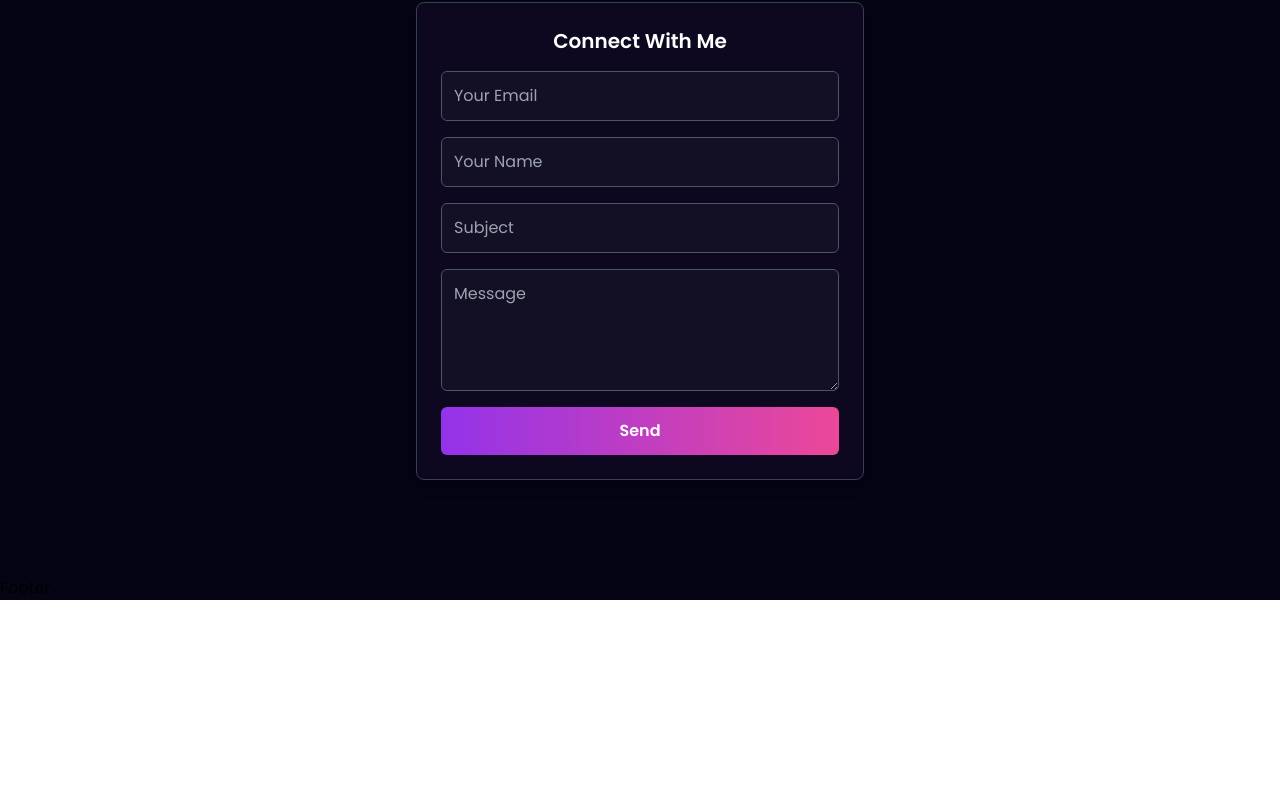
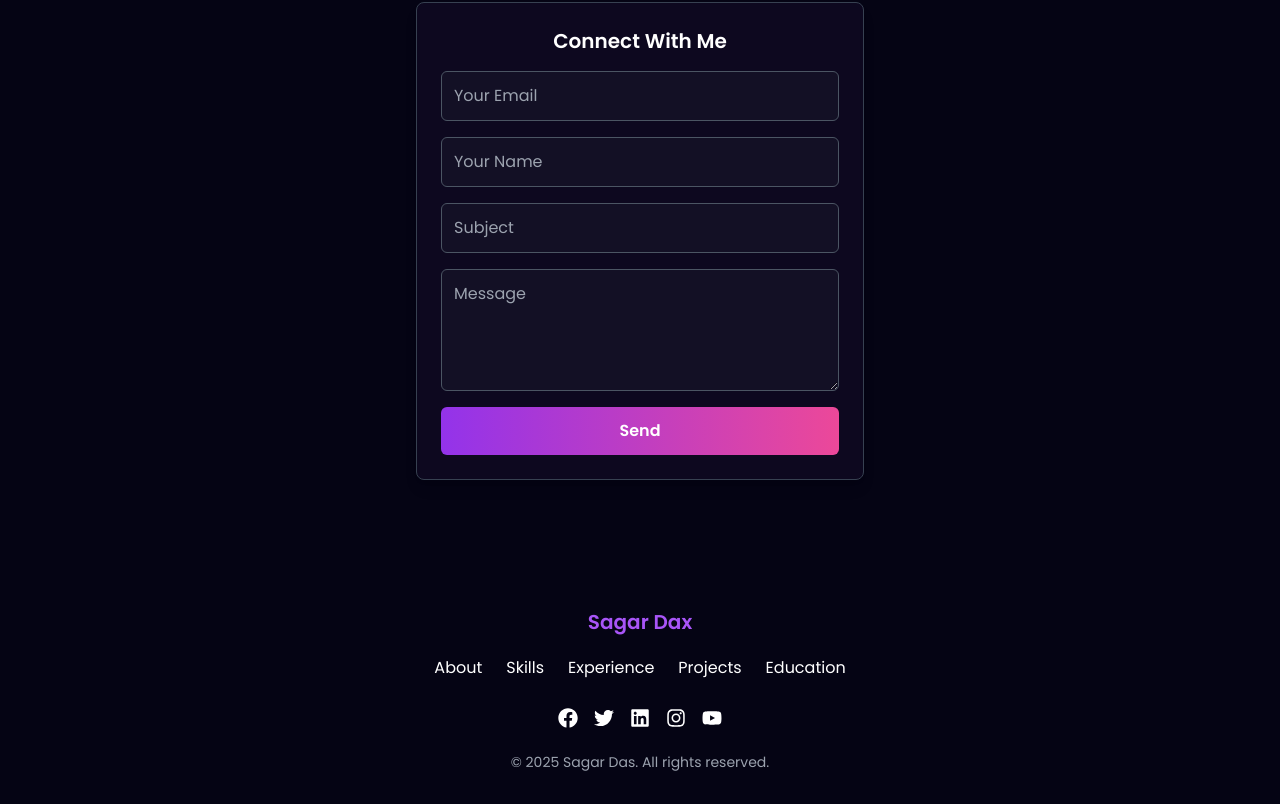
Before and after one commit to JySagar/portfolio-website, a React (Vite) app: page / in a window 1280 px wide. Shown: the part 8450-9254 px from the top of the page. Before the commit the page ends 9050 px from the top, so only its background shows below. Built offline with nearby package versions, Linux system fonts and the light colour scheme.

Commit message:
now all done now we need to make it production ready

```diff
--- a/src/components/Footer/Footer.jsx
+++ b/src/components/Footer/Footer.jsx
@@ -1,7 +1,75 @@
 import React from "react";
+import {
+  FaFacebook,
+  FaTwitter,
+  FaLinkedin,
+  FaInstagram,
+  FaYoutube,
+} from "react-icons/fa";
 
 const Footer = () => {
-  return <div>Footer</div>;
+  // Smooth Scroll Function
+  const handleScroll = (sectionId) => {
+    const section = document.getElementById(sectionId);
+    if (section) {
+      section.scrollIntoView({ behavior: "smooth" });
+    }
+  };
+
+  return (
+    <footer className="text-white py-8 px-[12vw] md:px-[7vw] lg:px-[20vw]">
+      <div className="container mx-auto text-center">
+        <h2 className="text-xl font-semibold text-purple-500">Sagar Dax</h2>
+        {/* Navigation Links */}
+        <nav className="flex flex-wrap justify-center space-x-4 sm:space-x-6 mt-4">
+          {[
+            { name: "About", id: "about" },
+            { name: "Skills", id: "skills" },
+            { name: "Experience", id: "experience" },
+            { name: "Projects", id: "work" },
+            { name: "Education", id: "education" },
+          ].map((item, index) => (
+            <button
+              key={index}
+              onClick={() => handleScroll(item.id)}
+              className="hover:text-purple-500 text-sm sm:text-base my-1"
+            >
+              {item.name}
+            </button>
+          ))}
+        </nav>
+
+        {/* Social Media Icons */}
+        <div className="flex flex-wrap justify-center space-x-4 mt-6">
+          {[
+            {
+              icon: <FaFacebook />,
+              link: "https://www.facebook.com/share/1HTkZvdzG7/",
+            },
+            { icon: <FaTwitter />, link: "" },
+            { icon: <FaLinkedin />, link: "" },
+            { icon: <FaInstagram />, link: "" },
+            { icon: <FaYoutube />, link: "" },
+          ].map((item, index) => (
+            <a
+              key={index}
+              href={item.link}
+              target="_blank"
+              rel="noopener noreferrer"
+              className="text-xl hover:text-purple-500 transition-transform transform hover:scale-110"
+            >
+              {item.icon}
+            </a>
+          ))}
+        </div>
+
+        {/* Copyright Text */}
+        <p className="text-sm text-gray-400 mt-6">
+          &copy; 2025 Sagar Das. All rights reserved.
+        </p>
+      </div>
+    </footer>
+  );
 };
 
 export default Footer;
```
